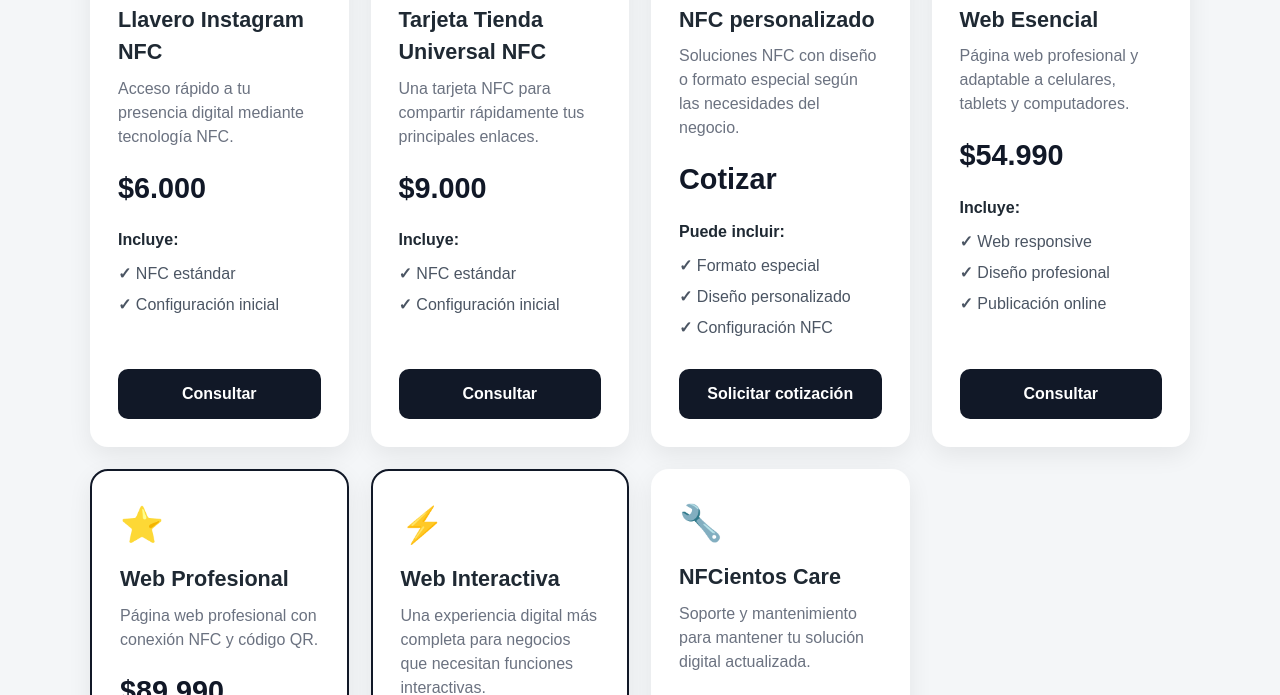
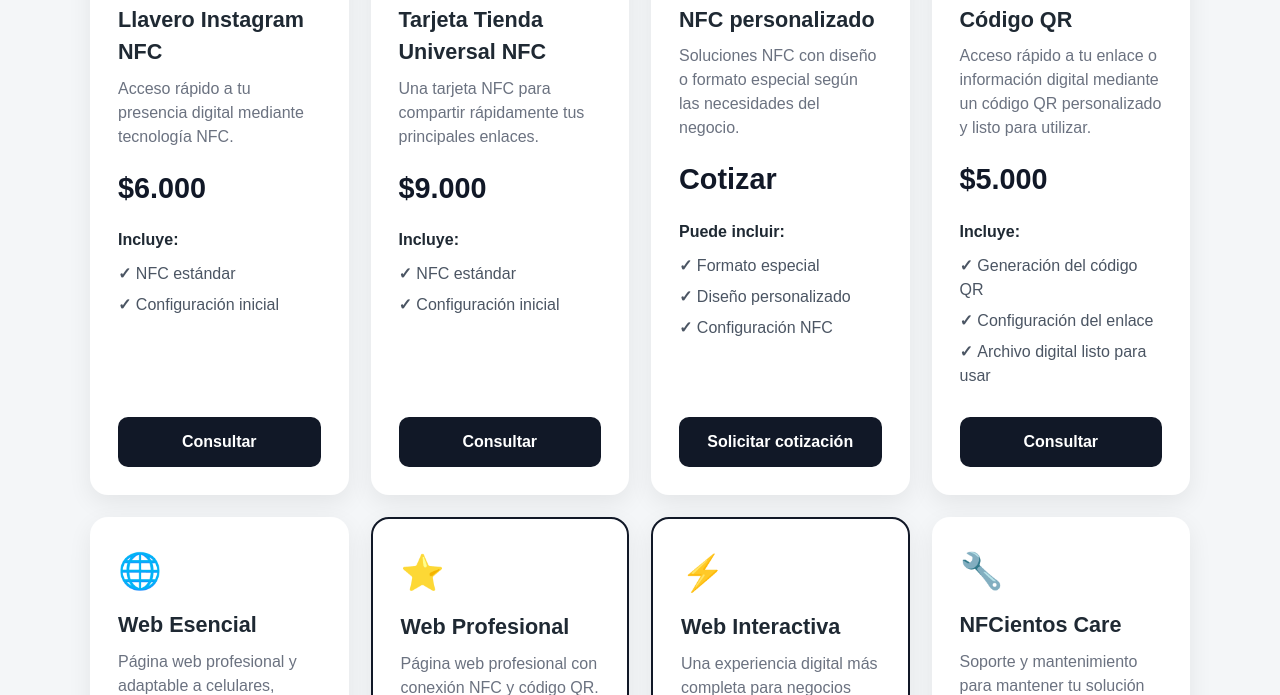
Before and after one commit to NFCientos/Cerrajeria-cliente, a plain HTML site: page CLIENTES/DEMO-2/index.html in a window 1280 px wide. Shown: the part 596-1291 px from the top of the page. Drawn offline with Linux system fonts and the light colour scheme.

Commit message:
Actualizar index.html

```diff
--- a/CLIENTES/DEMO-2/index.html
+++ b/CLIENTES/DEMO-2/index.html
@@ -7,10 +7,7 @@
 
     <title>NFCientos | Soluciones digitales</title>
 
-    <meta
-        name="description"
-        content="Soluciones digitales NFCientos para negocios: NFC, páginas web, QR y soporte digital."
-    >
+    <meta name="description" content="Soluciones digitales NFCientos para negocios: NFC, páginas web, códigos QR y soporte digital.">
 
     <style>
         * {
@@ -236,8 +233,7 @@
             box-shadow: 0 8px 25px rgba(0,0,0,0.06);
         }
 
-        th,
-        td {
+        th, td {
             padding: 15px;
             text-align: left;
             border-bottom: 1px solid #e5e7eb;
@@ -268,8 +264,7 @@
                 padding: 28px 20px;
             }
 
-            th,
-            td {
+            th, td {
                 font-size: 0.9rem;
                 padding: 12px;
             }
@@ -280,32 +275,34 @@
 <body>
 
 <header>
-    <div class="logo">
-        NFC
-    </div>
+    <div class="logo">NFC</div>
 
     <h1>NFCientos</h1>
 
     <p>
         Soluciones digitales para negocios.
-        NFC, páginas web, códigos QR y soporte para mantener tu presencia digital funcionando.
+        NFC, páginas web, códigos QR y soporte para mantener
+        tu presencia digital funcionando.
     </p>
 </header>
 
 <main>
+
+    <!-- CATÁLOGO DE PRODUCTOS -->
 
     <section>
         <div class="contenedor">
 
             <div class="titulo-seccion">
                 <h2>Soluciones NFCientos</h2>
-
                 <p>
                     Elige la solución que mejor se adapte a tu negocio.
                 </p>
             </div>
 
             <div class="productos">
+
+                <!-- LLAVERO NFC -->
 
                 <article class="producto">
                     <div class="icono">🔑</div>
@@ -322,17 +319,16 @@
 
                     <div class="incluye">
                         <h4>Incluye:</h4>
-
                         <ul>
                             <li>NFC estándar</li>
                             <li>Configuración inicial</li>
                         </ul>
                     </div>
 
-                    <a href="#contacto" class="boton">
-                        Consultar
-                    </a>
+                    <a href="#contacto" class="boton">Consultar</a>
                 </article>
+
+                <!-- TARJETA UNIVERSAL NFC -->
 
                 <article class="producto">
                     <div class="icono">💳</div>
@@ -349,17 +345,16 @@
 
                     <div class="incluye">
                         <h4>Incluye:</h4>
-
                         <ul>
                             <li>NFC estándar</li>
                             <li>Configuración inicial</li>
                         </ul>
                     </div>
 
-                    <a href="#contacto" class="boton">
-                        Consultar
-                    </a>
+                    <a href="#contacto" class="boton">Consultar</a>
                 </article>
+
+                <!-- NFC PERSONALIZADO -->
 
                 <article class="producto">
                     <div class="icono">🎨</div>
@@ -370,13 +365,10 @@
                         Soluciones NFC con diseño o formato especial según las necesidades del negocio.
                     </p>
 
-                    <div class="precio">
-                        Cotizar
-                    </div>
+                    <div class="precio">Cotizar</div>
 
                     <div class="incluye">
                         <h4>Puede incluir:</h4>
-
                         <ul>
                             <li>Formato especial</li>
                             <li>Diseño personalizado</li>
@@ -388,6 +380,35 @@
                         Solicitar cotización
                     </a>
                 </article>
+
+                <!-- NUEVO PRODUCTO: QR -->
+
+                <article class="producto">
+                    <div class="icono">▦</div>
+
+                    <h3>Código QR</h3>
+
+                    <p class="descripcion">
+                        Acceso rápido a tu enlace o información digital mediante un código QR personalizado y listo para utilizar.
+                    </p>
+
+                    <div class="precio" data-precio="codigoQR">
+                        $5.000
+                    </div>
+
+                    <div class="incluye">
+                        <h4>Incluye:</h4>
+                        <ul>
+                            <li>Generación del código QR</li>
+                            <li>Configuración del enlace</li>
+                            <li>Archivo digital listo para usar</li>
+                        </ul>
+                    </div>
+
+                    <a href="#contacto" class="boton">Consultar</a>
+                </article>
+
+                <!-- WEB ESENCIAL -->
 
                 <article class="producto">
                     <div class="icono">🌐</div>
@@ -404,7 +425,6 @@
 
                     <div class="incluye">
                         <h4>Incluye:</h4>
-
                         <ul>
                             <li>Web responsive</li>
                             <li>Diseño profesional</li>
@@ -412,10 +432,10 @@
                         </ul>
                     </div>
 
-                    <a href="#contacto" class="boton">
-                        Consultar
-                    </a>
+                    <a href="#contacto" class="boton">Consultar</a>
                 </article>
+
+                <!-- WEB PROFESIONAL -->
 
                 <article class="producto destacado">
                     <div class="icono">⭐</div>
@@ -432,7 +452,6 @@
 
                     <div class="incluye">
                         <h4>Incluye:</h4>
-
                         <ul>
                             <li>Web responsive</li>
                             <li>NFC simple</li>
@@ -441,10 +460,10 @@
                         </ul>
                     </div>
 
-                    <a href="#contacto" class="boton">
-                        Consultar
-                    </a>
+                    <a href="#contacto" class="boton">Consultar</a>
                 </article>
+
+                <!-- WEB INTERACTIVA -->
 
                 <article class="producto destacado">
                     <div class="icono">⚡</div>
@@ -461,7 +480,6 @@
 
                     <div class="incluye">
                         <h4>Incluye:</h4>
-
                         <ul>
                             <li>Web responsive</li>
                             <li>Diseño personalizado</li>
@@ -480,6 +498,8 @@
                     </a>
                 </article>
 
+                <!-- CARE -->
+
                 <article class="producto">
                     <div class="icono">🔧</div>
 
@@ -495,7 +515,6 @@
 
                     <div class="incluye">
                         <h4>Incluye:</h4>
-
                         <ul>
                             <li>Hasta 3 solicitudes por trimestre</li>
                             <li>Actualización de datos</li>
@@ -505,14 +524,14 @@
                         </ul>
                     </div>
 
-                    <a href="#care" class="boton">
-                        Ver beneficios
-                    </a>
+                    <a href="#care" class="boton">Ver beneficios</a>
                 </article>
 
             </div>
         </div>
     </section>
+
+    <!-- NFCIENTOS CARE -->
 
     <section id="care">
         <div class="contenedor">
@@ -580,6 +599,8 @@
             </div>
         </div>
     </section>
+
+    <!-- COMPARACIÓN DE PLANES -->
 
     <section>
         <div class="contenedor">
@@ -661,6 +682,8 @@
         </div>
     </section>
 
+    <!-- CONTACTO -->
+
     <section id="contacto">
         <div class="contenedor">
 
@@ -687,6 +710,8 @@
 
 </main>
 
+<!-- PIE DE PÁGINA -->
+
 <footer>
     <p>
         <strong>NFCientos</strong>
@@ -698,11 +723,13 @@
 </footer>
 
 <script>
-    /* ==================================================
+
+    /* =========================================
        CONFIGURACIÓN CENTRAL DE NFCIENTOS
-       ================================================== */
+       ========================================= */
 
     const CONFIG = {
+
         negocio: {
             nombre: "NFCientos"
         },
@@ -714,26 +741,28 @@
         precios: {
             llaveroNFC: 6000,
             tarjetaUniversalNFC: 9000,
+            codigoQR: 5000,
             webEsencial: 54990,
             webProfesional: 89990,
             webInteractiva: "COTIZABLE",
             nfcientosCare: 19990
         }
+
     };
 
 
-    /* ==================================================
+    /* =========================================
        FORMATO DE PRECIOS
-       ================================================== */
+       ========================================= */
 
     function formatoPrecio(valor) {
         return "$" + valor.toLocaleString("es-CL");
     }
 
 
-    /* ==================================================
+    /* =========================================
        ACTUALIZACIÓN AUTOMÁTICA DE PRECIOS
-       ================================================== */
+       ========================================= */
 
     document.querySelectorAll("[data-precio]").forEach(elemento => {
 
@@ -757,22 +786,26 @@
                     formatoPrecio(CONFIG.precios[clave]);
 
             }
+
         }
+
     });
 
 
-    /* ==================================================
-       WHATSAPP
-       ================================================== */
+    /* =========================================
+       CONTACTO WHATSAPP
+       ========================================= */
 
     function contactarWhatsApp() {
 
         const numero = CONFIG.contacto.whatsapp;
 
         if (!numero) {
+
             alert(
                 "El número de WhatsApp todavía no ha sido configurado."
             );
+
             return;
         }
 
@@ -786,7 +819,9 @@
             encodeURIComponent(mensaje);
 
         window.location.href = url;
+
     }
+
 </script>
 
 </body>
```
